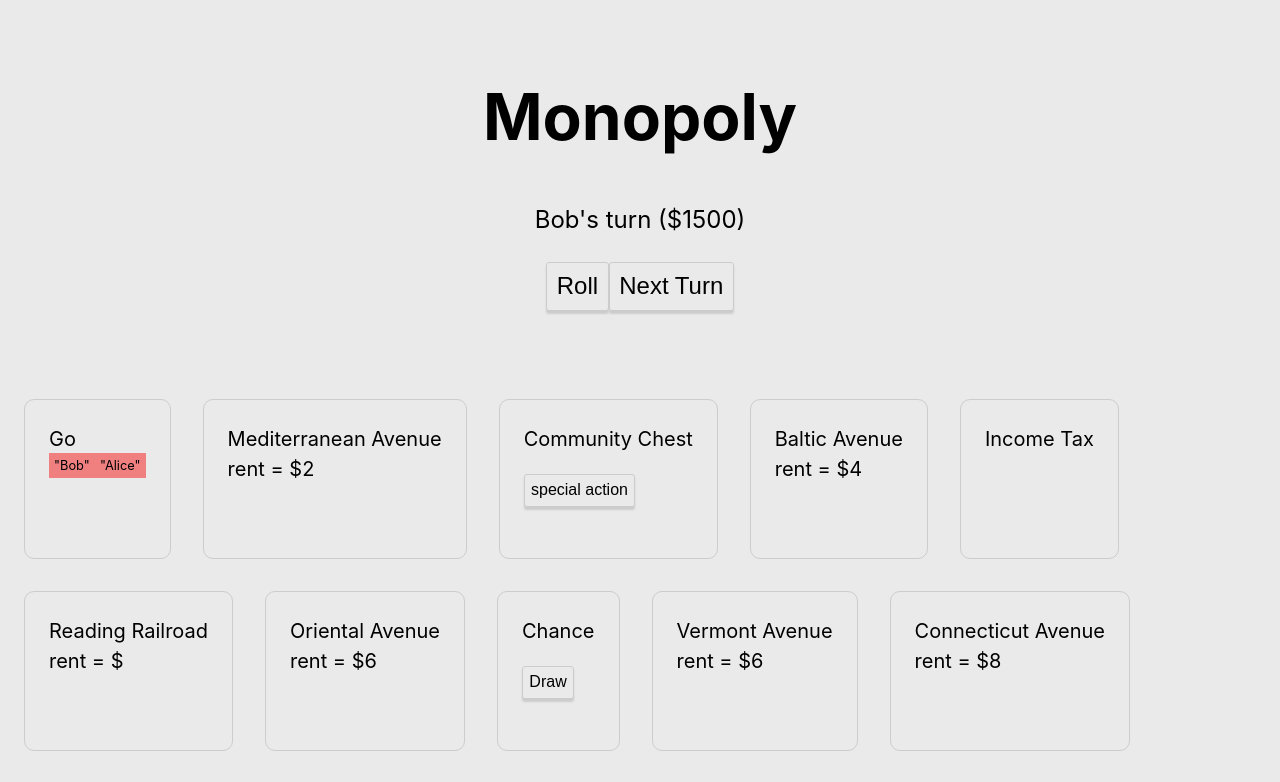
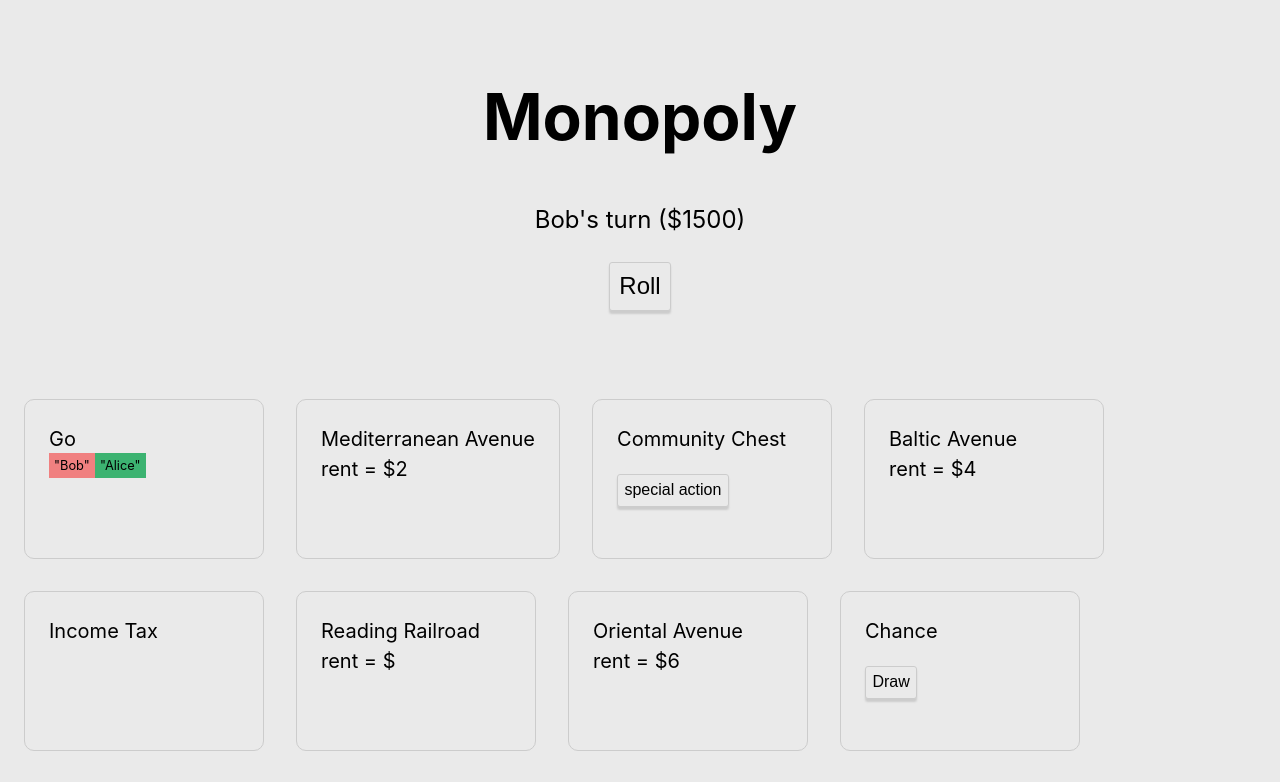
Before and after one commit to AxisAndAllies/monopoly, a Next.js app: page / in a window 1280 px wide. Shown: the top 782 px of the page. Built offline with nearby package versions, Linux system fonts and the light colour scheme.

Commit message:
Fix turns

```diff
--- a/pages/index.js
+++ b/pages/index.js
@@ -11,16 +11,20 @@
   // console.log(cost);
   return <button onClick={onClick}>Buy for ${cost}</button>;
 };
+const SellButton = ({ cost, onClick }) => {
+  // console.log(cost);
+  return <button onClick={onClick}>Sell for ${cost >> 1}</button>;
+};
 
 const ActionButton = ({ descript, action }) => {
   // console.log(descript);
   return action ? <button onClick={action}>{descript}</button> : null;
 };
-const Player = ({ name }) => {
+const Player = ({ name, color }) => {
   return (
     <label
       style={{
-        "background-color": "lightcoral",
+        "background-color": color,
         padding: "0.4em",
         fontSize: ".8em",
       }}
@@ -30,22 +34,26 @@
   );
 };
 export default function Home() {
-  const { properties, tiles, chance, communitychest } = Monopoly;
+  const { tiles, chance, communitychest } = Monopoly;
+  const [properties, setProperties] = useState(Monopoly.properties);
   const [players, setPlayers] = useState([
     {
       name: "Bob",
       money: 1500,
       pos: 0,
       id: "bob",
+      color: "lightcoral",
     },
     {
       name: "Alice",
       money: 1500,
       pos: 0,
-      id: "sally",
+      id: "alice",
+      color: "mediumseagreen",
     },
   ]);
   let [turn, setTurn] = useState(0);
+  let [hasRolled, setHasRolled] = useState(false);
 
   const curPlayer = () => players[turn];
   const curPlayerId = () => players[turn].id;
@@ -59,6 +67,12 @@
     let newPlayers = [...players];
     players.filter((p) => p.id == id)[0].pos = pos % tiles.length;
     setPlayers(newPlayers);
+  };
+
+  const setPropOwner = (propId, ownerId) => {
+    let newprops = [...properties];
+    newprops.filter((pr) => pr.id === propId)[0].ownedby = ownerId;
+    setProperties(newprops);
   };
 
   const evaluateCard = (card) => {
@@ -142,28 +156,37 @@
       case "luxurytax":
         return null;
         break;
-      // default:
-      //   toast("darn");
-      //   break;
     }
   };
 
   const MoneyButtons = (p) => {
-    console.log(p, "hi");
-    if (!p.ownedby || p.ownedby !== -1) return null;
+    // if (!p.ownedby) return null;
     // return null;
-    return p.ownedby !== curPlayerId() ? (
+    if (p.ownedby == curPlayerId()) {
+      return (
+        <SellButton
+          cost={p.price}
+          onClick={() => {
+            addPlayerMoney(curPlayerId(), p.price >> 1); // halfcost
+            setPropOwner(p.id, -1);
+          }}
+        />
+      );
+    }
+    return p.ownedby !== -1 ? (
       <ActionButton
         descript={`Pay Rent (${p.rent})`}
         action={() => {
-          //pass
+          addPlayerMoney(curPlayerId(), -p.rent);
+          addPlayerMoney(p.ownedby, rent);
         }}
       />
     ) : (
       <BuyButton
         cost={p.price}
         onClick={() => {
-          setPlayers(p.price);
+          addPlayerMoney(curPlayerId(), -p.price);
+          setPropOwner(p.id, curPlayerId());
         }}
       />
     );
@@ -183,8 +206,10 @@
           <p>
             {curPlayer().name}'s turn (${curPlayer().money})
           </p>
+          {!hasRolled && (
             <button
               onClick={async () => {
+                setHasRolled(true);
                 let roll =
                   Math.floor(Math.random() * 6) +
                   Math.floor(Math.random() * 6) +
@@ -211,7 +236,7 @@
                 }
                 if (curPlayer().pos === 0) {
                   // pass go
-                toast("Collected $200");
+                  toast("Passed Go, collected $200");
                   addPlayerMoney(curPlayerId(), 200);
                 }
                 console.log(players, turn);
@@ -219,14 +244,18 @@
             >
               Roll
             </button>
+          )}
+          {hasRolled && (
             <button
               onClick={() => {
                 setTurn((turn) => (turn + 1) % players.length);
                 toast("Ended turn.");
+                setHasRolled(false);
               }}
             >
-            Next Turn
+              End Turn
             </button>
+          )}
         </p>
 
         <div className={styles.grid}>
@@ -235,27 +264,29 @@
             // .sort((a, b) => a.position - b.position)
             .map((p, ind) => (
               <>
-                <div className={styles.card}>
+                <div
+                  className={styles.card}
+                  style={{
+                    "border-color": players.filter(
+                      (pl) => pl.id == p.ownedby
+                    )[0]?.color,
+                  }}
+                >
                   <p>{p.name}</p>
 
                   <p>{p.mortgaged && "***Mortgaged"}</p>
-                  <p>
-                    {p.ownedby &&
-                      p.ownedby !== -1 &&
-                      `***owned by ${p.ownedby}`}
-                  </p>
                   {p.buildings ? <p>Buildings: {p.buildings}</p> : null}
 
                   {p.price && (
                     <>
                       <p>rent = ${p.rent}</p>
-                      {ind === curPlayer().pos && MoneyButtons(p)}
+                      {ind == curPlayer().pos && MoneyButtons(p)}
                     </>
                   )}
                   {players
                     .filter((pl) => pl.pos === ind)
                     .map((pl) => (
-                      <Player name={pl.name} />
+                      <Player name={pl.name} color={pl.color} />
                     ))}
                   <br></br>
                   {p.group === "Special" && (
--- a/styles/Home.module.css
+++ b/styles/Home.module.css
@@ -91,6 +91,7 @@
   border-radius: 10px;
   transition: color 0.15s ease, border-color 0.15s ease;
   min-height: 10em;
+  min-width: 15em;
 }
 
 .card:hover,
```
Also changed, not shown: 1 other file (tests, documents, lock files or other folders). Lines whose indentation alone changed are shown as unchanged.
